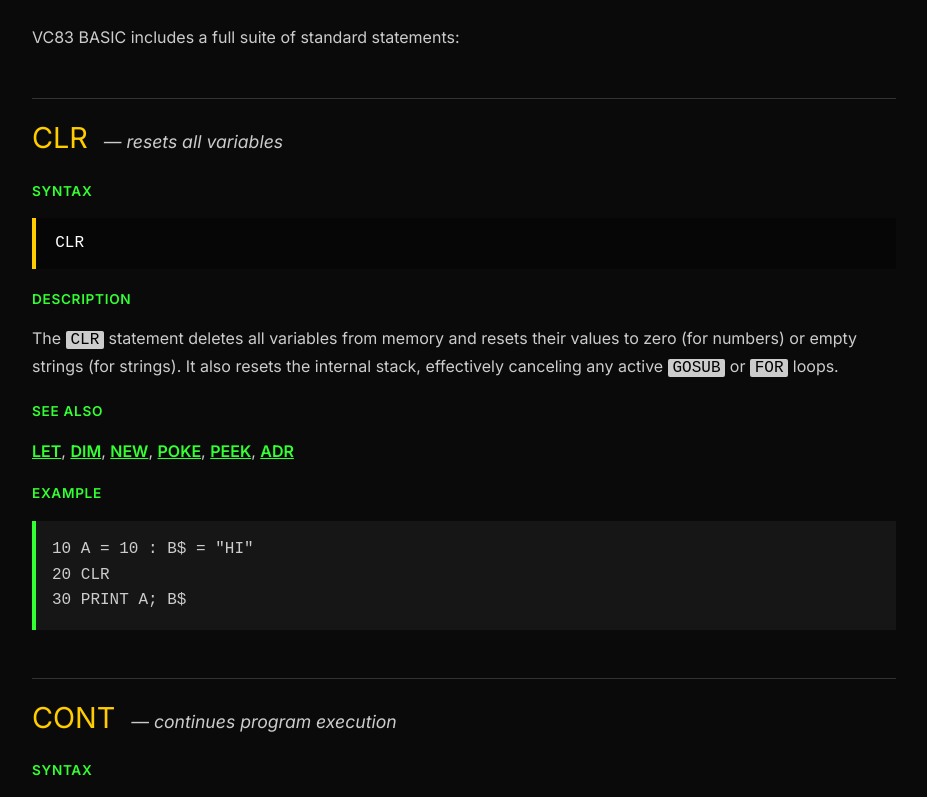
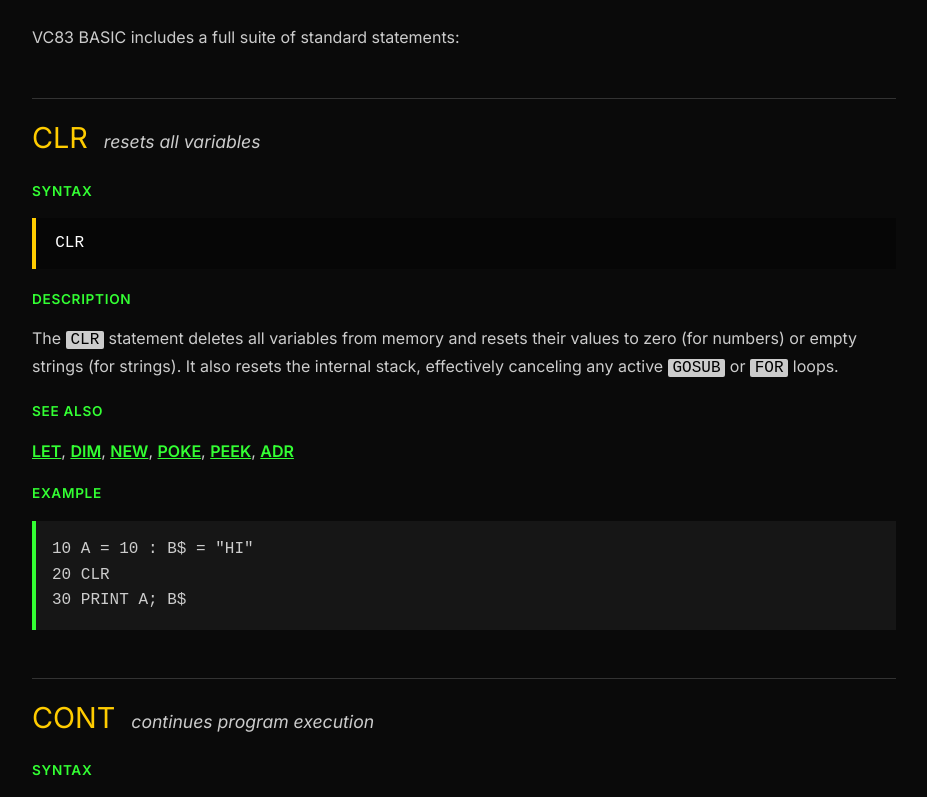
Before and after one commit to willisblackburn/vc83web, a React (Vite) app: page / in a window 1280 px wide. Shown: the part 5363-6160 px from the top of the page, without its empty margins (176-1103 px from the left). Built offline with nearby package versions, Linux system fonts and the light colour scheme.

Commit message:
Style tweaks

```diff
--- a/src/pages/Manual.tsx
+++ b/src/pages/Manual.tsx
@@ -33,7 +33,7 @@ const StatementReference: React.FC<StatementProps> = ({
     <div className="statement-entry" id={keyword}>
       <div className="statement-header">
         <span className="statement-keyword">{keyword}</span>
-        <span className="statement-synopsis">— {synopsis}</span>
+        <span className="statement-synopsis">{synopsis}</span>
       </div>
       <div className="statement-section-label">Syntax</div>
       <div className="statement-syntax">{syntax}</div>
@@ -106,7 +106,7 @@ const FunctionReference: React.FC<FunctionReferenceProps> = ({
     <div className="function-entry" id={keyword}>
       <div className="function-header">
         <span className="function-keyword">{keyword}</span>
-        <span className="function-synopsis">— {synopsis}</span>
+        <span className="function-synopsis">{synopsis}</span>
       </div>
       <div className="function-section-label">Syntax</div>
       <div className="function-syntax">{syntax}</div>
@@ -738,7 +738,7 @@ const Manual: React.FC = () => {
 
       <FunctionReference
         keyword="ADR"
-        synopsis="string memory address"
+        synopsis="get memory address of string"
         syntax="ADR(string_variable)"
         args={[{ name: "string_variable", desc: "the string to inspect" }]}
         returns="The memory address where the string data is stored."
```
